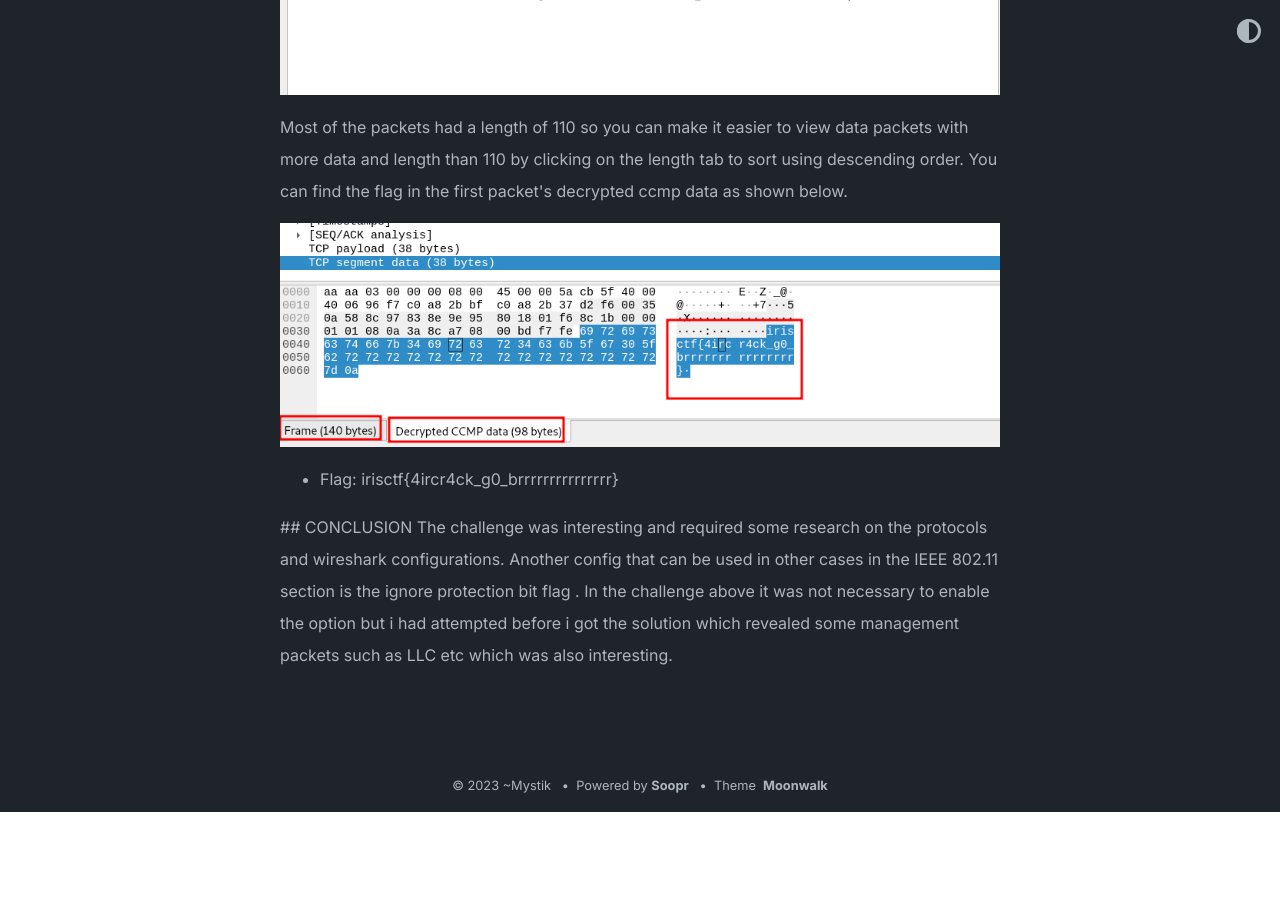
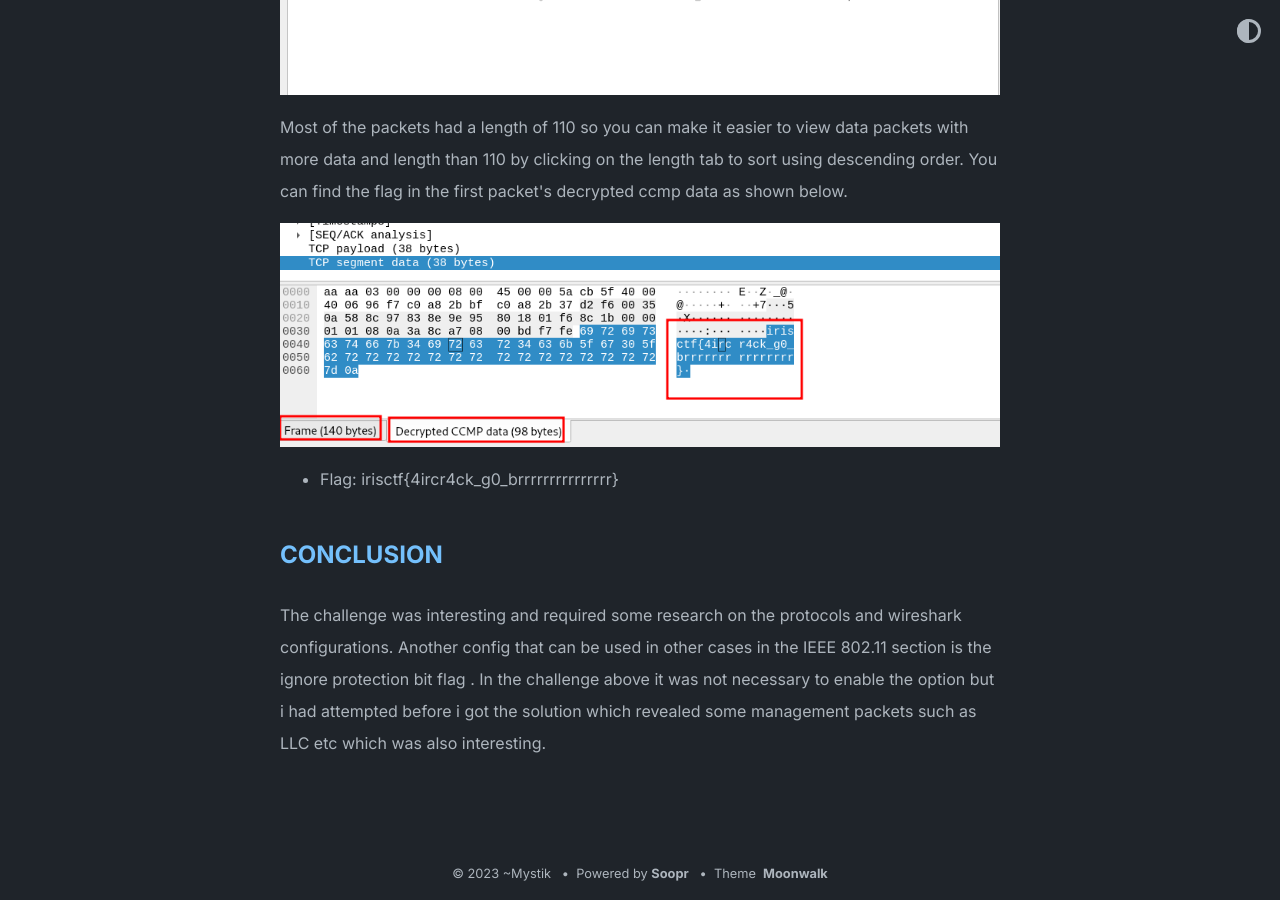
Before and after one commit to mystickev/mystickev.github.io, a Jekyll site: the page built from _posts/2023-01-09-wi-the-fi.md, in a window 1280 px wide and 900 px high, scrolled down 3421 px. Built offline with Jekyll 4.4.1, drawn with Linux system fonts in a browser that asks for light colours; before the commit the page ends 4233 px from its top, so only the background shows below that.

Commit message:
Update 2023-01-09-wi-the-fi.md

```diff
--- a/_posts/2023-01-09-wi-the-fi.md
+++ b/_posts/2023-01-09-wi-the-fi.md
@@ -75,9 +75,9 @@ Most of the packets had a length of 110 so you can make it easier to view data p
 ![image_info](/assets/images/favicon/flag.png)
 
 * Flag: irisctf{4ircr4ck_g0_brrrrrrrrrrrrrrr}
-<p>
 
 ## CONCLUSION
 
+<p>
 The challenge was interesting and required some research on the protocols and wireshark configurations. Another config that can be used in other cases in the IEEE 802.11 section is the ignore protection bit flag . In the challenge above it was not necessary to enable the option but i had attempted before i got the solution which revealed some management packets such as LLC etc which was also interesting.
 </p>
```
